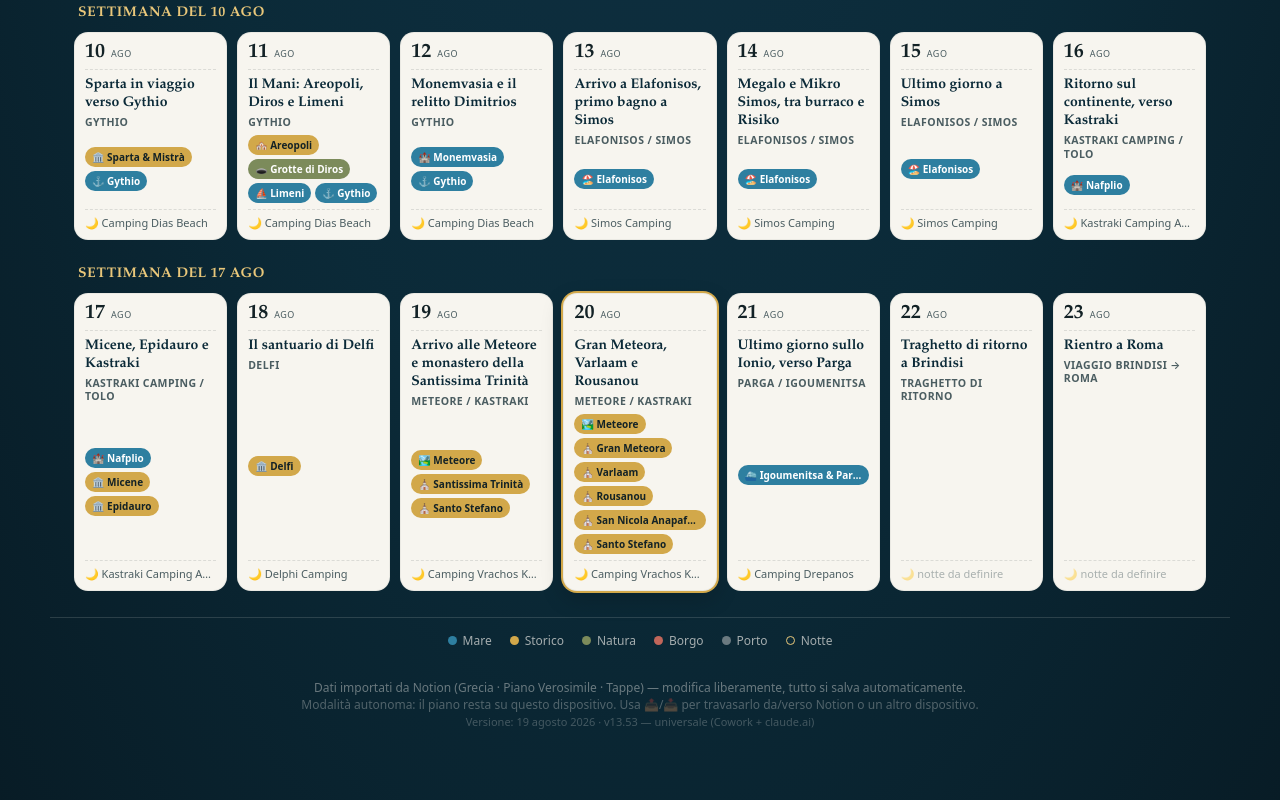
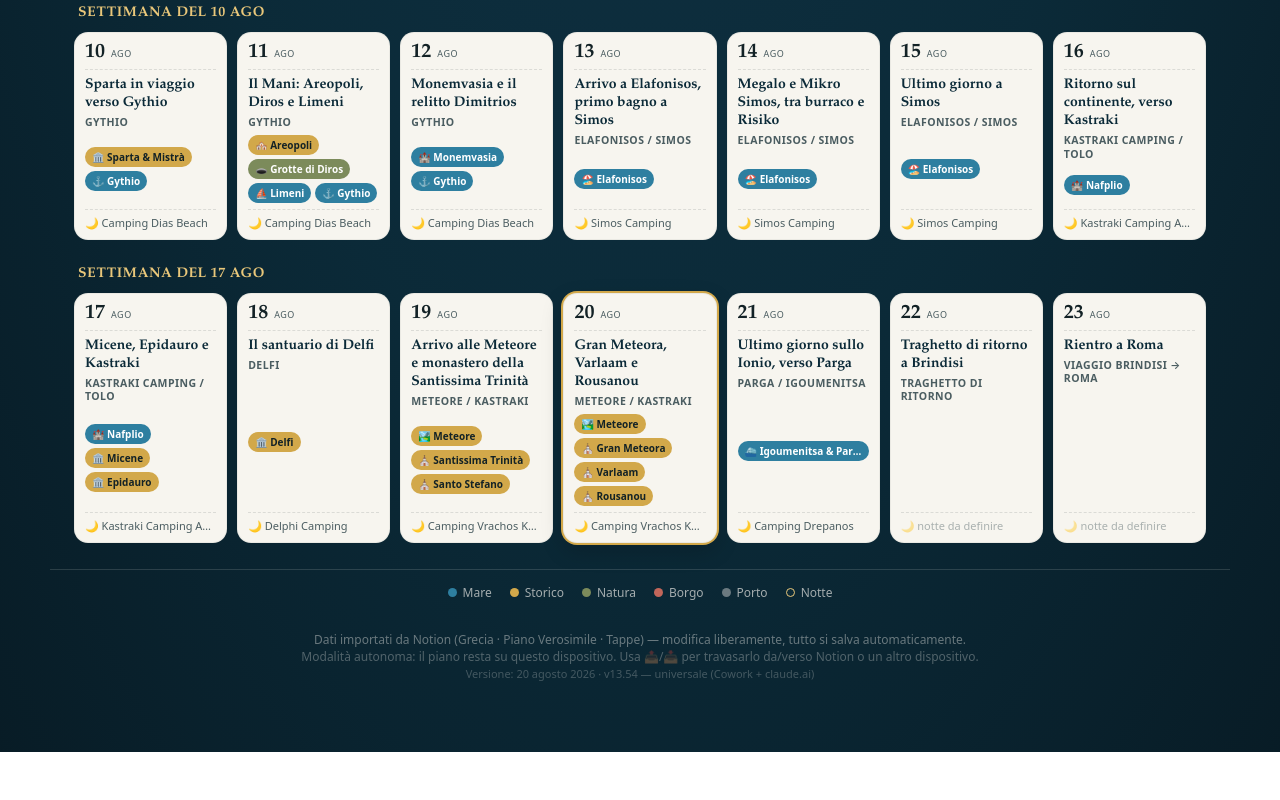
Before and after one commit to s1gmund80/grecia, a plain HTML site: page index.html in a window 1280 px wide. Shown: the part 669-1469 px from the top of the page. After the commit the page ends 1421 px from the top, so only its background shows below. Drawn offline with Linux system fonts and the light colour scheme.

Commit message:
Diario 20 agosto (Meteore) + foto panorama + nuove opzioni notte 21 agosto — v13.54

```diff
--- a/index.html
+++ b/index.html
@@ -1,5 +1,5 @@
 <!DOCTYPE html>
-<!-- Ultima modifica: 19 agosto 2026 — v13.53 universale (Cowork + claude.ai): fix date fuso orario,
+<!-- Ultima modifica: 20 agosto 2026 — v13.54 universale (Cowork + claude.ai): fix date fuso orario,
      sync Notion via callMcpTool, merge giorni mancanti, autosave per singolo giorno, export/import JSON.
      Storico versioni:
      v12.1: candidata sosta 3 ago (Getsemani, Ostuni/Villanova).
@@ -9,6 +9,8 @@
      v12.5: schede sosta/tappa ora editabili direttamente dall'app (pulsante "Modifica scheda", persistenza via itemOverrides).
      v12.6: aggiunte tappe Torre Pozzelle (pomeriggio 3 ago) e Villanova/Camerini (mattina 4 ago), entrambe con link sito + Apple Maps.
      v12.7: risincronizzato da Notion (fonte autorevole): mattina 4 ago e link mappe Torre Pozzelle ora punta al parcheggio.
+     v13.54 (20 agosto): diario reale 20 agosto (Gran Meteora, Varlaam, Rousanou, piscina campeggio) + foto
+     panorama Meteore; aggiunte 2 nuove opzioni notte 21 agosto da Notion (Lichnos, Nautilos Camping).
      v13.53 (19 agosto): quando una notte ha gia' una sosta CONFERMATA, le opzioni alternative non compaiono
      piu' tutte in vista ma dentro un accordion richiudibile ("Altre opzioni per la notte"), da apr con un tap.
      In modifica (editMode) il comportamento resta quello di prima, con tutte le opzioni sempre visibili.
@@ -793,7 +795,7 @@
   <span><i class="dot" style="background:var(--deep); border:1px solid var(--gold-soft);"></i>Notte</span>
 </div>
 
-<footer>Dati importati da Notion (Grecia · Piano Verosimile · Tappe) — modifica liberamente, tutto si salva automaticamente.<br><span id="envNote" style="opacity:.75;font-size:12px;"></span><br><span id="verNote" style="opacity:.6;font-size:11px;">Versione: 19 agosto 2026 · v13.53 — universale (Cowork + claude.ai)</span></footer>
+<footer>Dati importati da Notion (Grecia · Piano Verosimile · Tappe) — modifica liberamente, tutto si salva automaticamente.<br><span id="envNote" style="opacity:.75;font-size:12px;"></span><br><span id="verNote" style="opacity:.6;font-size:11px;">Versione: 20 agosto 2026 · v13.54 — universale (Cowork + claude.ai)</span></footer>
 
 <!-- Library / picker modal -->
 <div class="overlay" id="overlayLib">
@@ -860,7 +862,7 @@ const TAPPE = [
    teaser:"Porto di sbarco dall'Italia; a 35 km il borgo pastello di Parga con castello veneziano.",
    vedere:["Parga e il castello veneziano sul mare","Spiagge di Valtos, Lichnos, Kryoneri","Isolotto della Panagia","Gita in barca alle grotte vicine"],
    campeggio:"Campeggi sulla costa tra Igoumenitsa e Parga (zona Plataria/Lichnos), comodi per roulotte, pochi minuti dal porto.",
-   link:"https://en.wikipedia.org/wiki/Parga", sosteNotte:["drepanos","kalami-beach","elena-beach","sofas","valtos-parga"], extra:false},
+   link:"https://en.wikipedia.org/wiki/Parga", sosteNotte:["drepanos","kalami-beach","elena-beach","sofas","valtos-parga","lichnos-parga","nautilos-camping"], extra:false},
   {id:"preveza", icon:"🏖️", title:"Preveza / Monolithi / Kanali", tipi:["mare","storico","natura"], notti:"1–2",
    teaser:"Tappa ponte pratica sullo Ionio: base a Monolithi/Kanali, con Nikopolis e il fiume Acheron nei dintorni.",
    vedere:["Preveza città: lungomare e taverne (bella la sera)","Monolithi Beach: lunga, tramonti","Kanali/Kastrosykia: spiaggia organizzata","Ammoudia: sabbia e fondale basso, family","Necromanteion dell'Acheron","Antica Nikopolis e museo"],
@@ -1184,6 +1186,14 @@ const SOSTE = [
    teaser:"La scelta migliore se si vuole dedicare il 21 a Parga, ma è la meno prudente delle cinque per il traghetto del 22.",
    note:"Campeggio a Valtos, 100 m dal mare e vicino a Parga. Notti previste: 1 (21 agosto).",
    link:"https://valtoscamping.gr/en/", email:"info@campingvaltos.gr", mapsLink:"https://www.google.com/maps/search/?api=1&query=Valtos+Camping+Parga", custom:false},
+  {id:"lichnos-parga", icon:"🏕️", title:"Camping Lichnos / Enjoy Lichnos Bay", zona:"Lichnos / Parga",
+   teaser:"Opzione prioritaria se si vuole privilegiare il mare: campeggio nella baia di Lichnos, direttamente vicino alla spiaggia.",
+   note:"Da verificare disponibilità per roulotte + corrente. Notti previste: 1 (21 agosto).",
+   link:"", email:"", mapsLink:"https://www.google.com/maps/search/?api=1&query=Camping+Lichnos+Enjoy+Lichnos+Bay+Parga", custom:false},
+  {id:"nautilos-camping", icon:"🏕️", title:"Nautilos Camping", zona:"Plataria / Sivota",
+   teaser:"Ottimo compromesso mare/logistica: spiaggia direttamente al campeggio, più vicino a Igoumenitsa rispetto a Parga.",
+   note:"Da verificare piazzola roulotte + corrente. Notti previste: 1 (21 agosto).",
+   link:"", email:"", mapsLink:"https://www.google.com/maps/search/?api=1&query=Nautilos+Camping+Plataria+Sivota", custom:false},
 ];
 let customSoste = []; // aggiunte dall'utente direttamente in app, persistite separatamente
 let itemOverrides = {}; // modifiche dell'utente a schede esistenti (sosta o tappa), keyed by id, persistite separatamente
@@ -1310,16 +1320,17 @@ const DEFAULT_SCHEDULE = [
   tappe:["meteore","meteore-trinita","meteore-stefano"], notteOpzioni:["meteora-garden","the-cave-kastraki","doupiani-house","meteora-hotel-kastraki"], notteId:"kastraki-vrachos"},
  {date:"2026-08-20", base:"Meteore / Kastraki",
   titolo:"Gran Meteora, Varlaam e Rousanou",
-  mattina:"Partenza presto. Priorità al monastero della Gran Meteora all'apertura (09:30) e subito dopo Varlaam, per sfruttare gli orari e limitare i problemi di parcheggio.",
-  pomeriggio:"Dopo una pausa breve: monastero di Rousanou (aperto il giovedì) e, solo se il ritmo regge bene, San Nicola Anapafsas. Santo Stefano resta un eventuale recupero solo se saltato il 19.",
-  sera:"Secondo giro panoramico e tramonto; niente altre visite interne se la giornata è già piena.",
-  tappe:["meteore","meteore-gran-meteora","meteore-varlaam","meteore-rousanou","meteore-anapafsas","meteore-stefano"], notteOpzioni:["meteora-garden","the-cave-kastraki","doupiani-house","meteora-hotel-kastraki"], notteId:"kastraki-vrachos"},
+  foto:["https://s1gmund80.github.io/grecia/foto/2026-08-20-meteore-panorama.jpg"],
+  mattina:"Come da programma: monastero della Gran Meteora all'apertura e subito dopo Varlaam.",
+  pomeriggio:"Pranzo in giro, poi visita al monastero di Rousanou nel primo pomeriggio.",
+  sera:"Alcuni spot panoramici molto belli lungo la strada dei monasteri, poi bagni in piscina al campeggio.",
+  tappe:["meteore","meteore-gran-meteora","meteore-varlaam","meteore-rousanou"], notteOpzioni:["meteora-garden","the-cave-kastraki","doupiani-house","meteora-hotel-kastraki"], notteId:"kastraki-vrachos"},
  {date:"2026-08-21", base:"Parga / Igoumenitsa",
   titolo:"Ultimo giorno sullo Ionio, verso Parga",
   mattina:"Partenza e trasferimento verso la costa Ionica.",
   pomeriggio:"Prosegue il viaggio verso Parga o Igoumenitsa.",
   sera:"Ultima notte prudente prima del traghetto; se si vuole mare bello, tappa a Parga.",
-  tappe:["igoumenitsa-parga"], notteOpzioni:["kalami-beach","elena-beach","sofas","valtos-parga"], notteId:"drepanos"},
+  tappe:["igoumenitsa-parga"], notteOpzioni:["kalami-beach","elena-beach","sofas","valtos-parga","lichnos-parga","nautilos-camping"], notteId:"drepanos"},
  {date:"2026-08-22", base:"Traghetto di ritorno",
   titolo:"Traghetto di ritorno a Brindisi",
   mattina:"Ultimi preparativi, colazione con calma.",
@@ -1398,7 +1409,7 @@ function mergeGiorniMancanti(){
 
 /* Versione del piano incluso nel file. Va alzata ogni volta che cambia DEFAULT_SCHEDULE,
    altrimenti chi ha già usato l'app continua a vedere il piano salvato nel browser. */
-const PLAN_VERSION = '13.53';
+const PLAN_VERSION = '13.54';
 const K_PLANVER = 'grecia-plan-version-v1';
 let planUpdateAvailable = false;
 
@@ -2435,7 +2446,9 @@ const NOTION_PAGE_ID = {
   'meteora-hotel-kastraki':'3b59b270-fd37-8149-b2da-ca257c72b784',
   'elena-beach':'3b59b270-fd37-8184-876d-d4d208cd924e',
   'sofas':'3b59b270-fd37-81e1-8cb9-d802a5f26b98',
-  'valtos-parga':'3b59b270-fd37-81ee-bac8-e2c5f4883dca'
+  'valtos-parga':'3b59b270-fd37-81ee-bac8-e2c5f4883dca',
+  'lichnos-parga':'3c29b270-fd37-810d-8e4e-c68a2b30fc0e',
+  'nautilos-camping':'3c29b270-fd37-8176-9fda-c44ff0b5e8e8'
 };
 /* mappa inversa: nelle relazioni Notion restituisce URL con id senza trattini */
 const ID_BY_NOTION = {};
```
Also changed, not shown: foto/2026-08-20-meteore-panorama.jpg (added).
